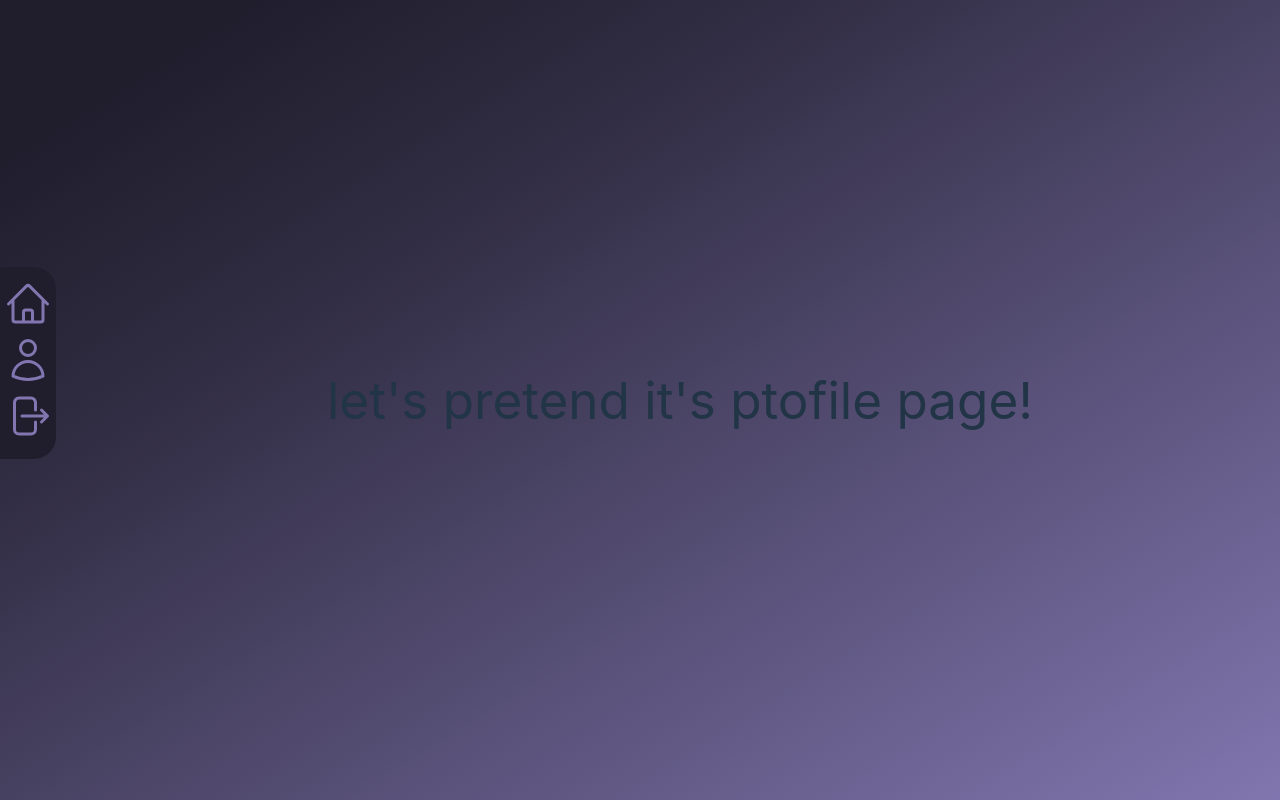
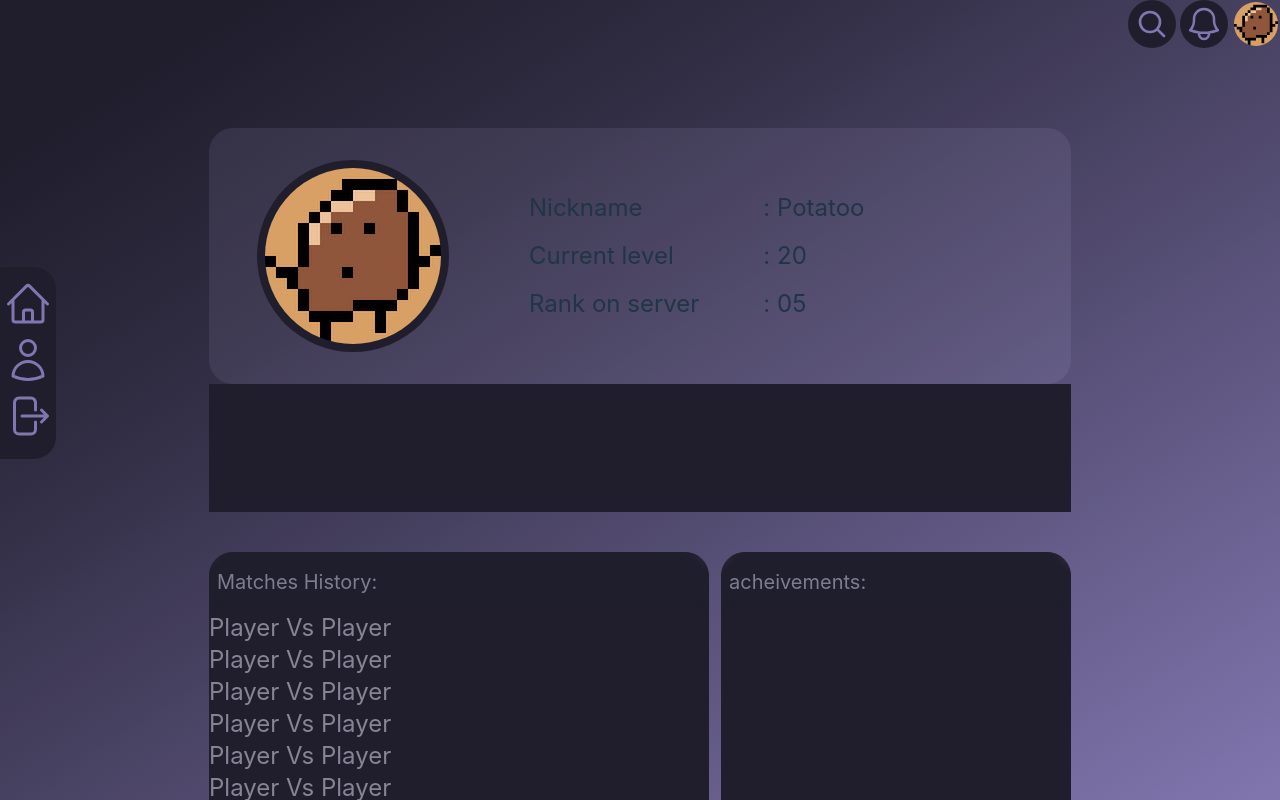
Before and after one commit to mohamed-souiyeh/ft_transcendence, a React (Vite) app in the folder front-end/: page /profile in a window 1280 px wide. Built offline with nearby package versions, Linux system fonts and the light colour scheme; no server answers.

Commit message:
working on user page, added more files for other pages to avvoid future merge prbs

```diff
--- a/front-end/src/App.tsx
+++ b/front-end/src/App.tsx
@@ -6,6 +6,8 @@ import Home from "./pages/home";
 import Profile from "./pages/profile";
 import UserProfile from "./pages/user";
 import Game from "./pages/game";
+import FinishProfile from "./pages/finishprofile";
+import LandingPage from "./pages/landingpage";
 
 function App() {
   return (
@@ -18,14 +20,11 @@ function App() {
           <Route path="/profile" element={<Profile/>} />
           <Route path="/userprofile" element={<UserProfile/>} />
           <Route path="*" element={<NotFound/>} />
-         <Route path="/game" element={<Game/>} />
-          {
+          <Route path="/game" element={<Game/>} />
+          <Route path="/finishprofile" element={<FinishProfile/>} />
+          <Route path="/" element={<LandingPage/>} />
+          <Route path="/userprofile" element={<UserProfile/>} />
 
-            /*
-             *
-             *   <Route path="/userprofile" element={<UserProfile/>} /> an id should be added later, or smth to keep each profile special or the nickname..
-             */
-          }
         </Routes>
       </BrowserRouter>
     </>
--- /dev/null
+++ b/front-end/src/pages/finishprofile.tsx
@@ -0,0 +1,10 @@
+
+function FinishProfile() {
+  return (
+    <div>
+      <p> after sing up page </p>
+    </div>
+  )
+}
+
+export default FinishProfile
--- /dev/null
+++ b/front-end/src/pages/landingpage.tsx
@@ -0,0 +1,9 @@
+import React from 'react'
+
+function LandingPage() {
+  return (
+    <div>LandingPage</div>
+  )
+}
+
+export default LandingPage
--- a/front-end/src/pages/profile.tsx
+++ b/front-end/src/pages/profile.tsx
@@ -1,13 +1,84 @@
+import NavBar from "./components/navbar";
 import SideBar from "./components/sidebar";
+import  img  from "../assets/taha.jpg";
 
 function Profile () {
   return(
     <>
-      <div className="w-screen h-screen grid place-content-center ">
+      <div className="w-screen h-screen grid justify-center">
         <SideBar/>
-        <h1 className="pl-20"> let's pretend it's ptofile page! </h1>
+        <NavBar/>
+
+        <div className="bg-purple-tone-1 bg-opacity-10 h-64 mt-32 rounded-3xl flex">
+          <div className="grid place-content-center">
+            <div className="bg-purple-sh-2 m-12 rounded-full h-48 w-48 grid place-content-center ">
+              <img className="rounded-full h-44 w-44" src={img} />
+            </div>
+          </div >
+          <div className=" m-6 grid place-content-center">
+            <p className="text-2xl m-2"> Nickname </p>
+            <p className="text-2xl m-2"> Current level </p>
+            <p className="text-2xl m-2"> Rank on server </p>
+          </div>
+          <div className=" m-6 grid place-content-center">
+            <p className="text-2xl m-2">:  Potatoo</p>
+            <p className="text-2xl m-2">:  20</p>
+            <p className="text-2xl m-2">:  05</p>
+          </div>
+        </div>
+
+        <div className="h-32 bg-purple-sh-2">
+        </div>
+
+
+        <div className="flex overflow-auto mt-10">
+
+          <div className="grid justify-center">
+            <div className="bg-purple-sh-2 h-[100%]  w-[500px] rounded-t-3xl overflow-auto ">
+              <div className="sticky top-0 flex place-content-between bg-purple-sh-2 bg-opacity-70 backdrop-blur-sm rounded-t-3xl px-2 py-4 z-0" >
+                <p className="text-xl text-purple-tone-2 text-opacity-50">Matches History:</p>
+              </div>
+              <p className=" text-2xl text-impure-white text-opacity-50"> Player Vs Player</p>
+              <p className=" text-2xl text-impure-white text-opacity-50"> Player Vs Player</p>
+              <p className=" text-2xl text-impure-white text-opacity-50"> Player Vs Player</p>
+              <p className=" text-2xl text-impure-white text-opacity-50"> Player Vs Player</p>
+              <p className=" text-2xl text-impure-white text-opacity-50"> Player Vs Player</p>
+              <p className=" text-2xl text-impure-white text-opacity-50"> Player Vs Player</p>
+              <p className=" text-2xl text-impure-white text-opacity-50"> Player Vs Player</p>
+              <p className=" text-2xl text-impure-white text-opacity-50"> Player Vs Player</p>
+              <p className=" text-2xl text-impure-white text-opacity-50"> Player Vs Player</p>
+              <p className=" text-2xl text-impure-white text-opacity-50"> Player Vs Player</p>
+              <p className=" text-2xl text-impure-white text-opacity-50"> Player Vs Player</p>
+              <p className=" text-2xl text-impure-white text-opacity-50"> Player Vs Player</p>
+              <p className=" text-2xl text-impure-white text-opacity-50"> Player Vs Player</p>
+              <p className=" text-2xl text-impure-white text-opacity-50"> Player Vs Player</p>
+              <p className=" text-2xl text-impure-white text-opacity-50"> Player Vs Player</p>
+              <p className=" text-2xl text-impure-white text-opacity-50"> Player Vs Player</p>
+              <p className=" text-2xl text-impure-white text-opacity-50"> Player Vs Player</p>
+              <p className=" text-2xl text-impure-white text-opacity-50"> Player Vs Player</p>
+              <p className=" text-2xl text-impure-white text-opacity-50"> Player Vs Player</p>
+              <p className=" text-2xl text-impure-white text-opacity-50"> Player Vs Player</p>
+              <p className=" text-2xl text-impure-white text-opacity-50"> Player Vs Player</p>
+              <p className=" text-2xl text-impure-white text-opacity-50"> Player Vs Player</p>
+              <p className=" text-2xl text-impure-white text-opacity-50"> Player Vs Player</p>
+              <p className=" text-2xl text-impure-white text-opacity-50"> Player Vs Player</p>
+              <p className=" text-2xl text-impure-white text-opacity-50"> Player Vs Player</p>
+              <p className=" text-2xl text-impure-white text-opacity-50"> Player Vs Player</p>
+              {/* we need a component for opponents, that will show their name, image, and score from that match*/}
+            </div>
+          </div>
+
+          <div className="grid justify-center">
+            <div className="bg-purple-sh-2 h-[100%]  w-[350px] rounded-t-3xl overflow-auto ml-3">
+              <div className="sticky top-0 flex place-content-between bg-purple-sh-2 bg-opacity-70 backdrop-blur-sm rounded-t-3xl px-2 py-4 z-0" >
+                <p className="text-xl text-purple-tone-2 text-opacity-50">acheivements:</p>
+              </div>
+            </div>
+          </div>
+
+        </div>
       </div>
-  </>
+    </>
   )
 }
 export default Profile
```
